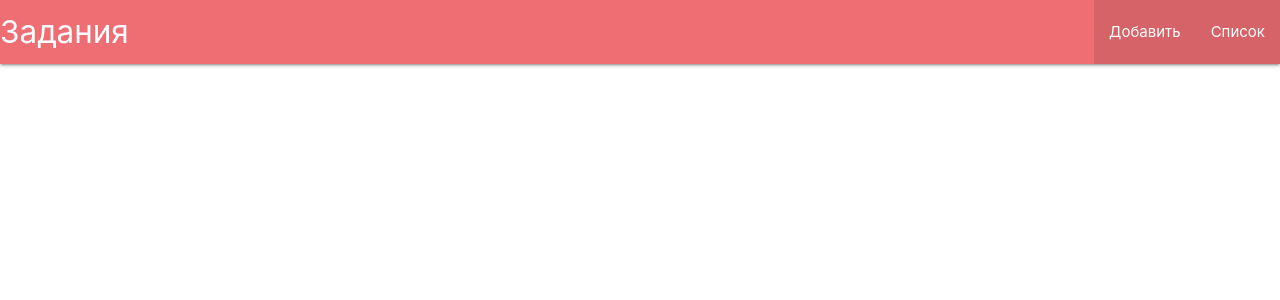
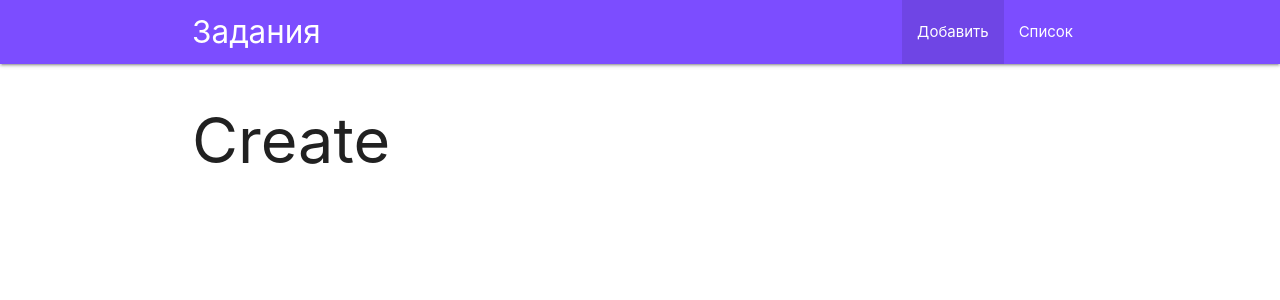
Before and after one commit to Vadimagic/TasksVue, a Vue app: page / in a window 1280 px wide. Shown: the top 300 px of the page. Built offline with nearby package versions, Linux system fonts and the light colour scheme.

Commit message:
complete router vue

```diff
--- a/src/components/Navbar.vue
+++ b/src/components/Navbar.vue
@@ -1,15 +1,17 @@
 <template>
-	<nav>
+	<nav class="deep-purple accent-2">
+		<div class="container">
 			<div class="nav-wrapper">
 				<router-link href="#!" to="/" class="brand-logo">Задания</router-link>
 				<ul class="right hide-on-med-and-down">
 					<router-link tag="li" to="/" exact active-class="active">
 						<a href="sass.html">Добавить</a>
 					</router-link>
-				<router-link tag="li" to="/" active-class="active">
+					<router-link tag="li" to="/list" active-class="active">
 						<a href="sass.html">Список</a>
 					</router-link>
 				</ul>
+			</div>
 		</div>
 	</nav>
 </template>
--- a/src/router/index.js
+++ b/src/router/index.js
@@ -1,15 +1,25 @@
 import Vue from 'vue'
 import VueRouter from 'vue-router'
-import Home from '../views/Home.vue'
+import Create from '../views/Create.vue'
 
 Vue.use(VueRouter)
 
 const routes = [
 	{
 		path: '/',
-		name: 'Home',
-		component: Home
-	}
+		name: 'create',
+		component: Create
+	},
+	{
+		path: '/list',
+		name: 'list',
+		component: () => import('../views/List.vue')
+	},
+	{
+		path: '/task/:id',
+		name: 'task',
+		component: () => import('../views/Task.vue')
+	},
 ]
 
 const router = new VueRouter({
--- a/src/views/Home.vue
+++ b/src/views/Create.vue
@@ -1,5 +1,6 @@
 <template>
 	<div>
+		<h1>Create</h1>
 	</div>
 </template>
 
--- /dev/null
+++ b/src/views/List.vue
@@ -0,0 +1,15 @@
+<template>
+	<div>
+		<h1>List</h1>
+	</div>
+</template>
+
+<script>
+
+export default {
+	name: 'list',
+	components: {
+
+	}
+}
+</script>
--- /dev/null
+++ b/src/views/Task.vue
@@ -0,0 +1,12 @@
+<template>
+	<div>
+		<h1>Task</h1>
+	</div>
+</template>
+
+<script>
+
+export default {
+
+}
+</script>
```
Lines whose indentation alone changed are shown as unchanged.
